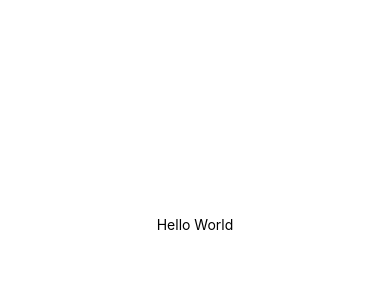
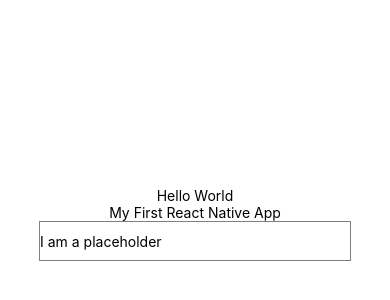
Before and after one commit to Rasujon3/HelloWorld, a React Native app: screen / in a window 390 px wide. Shown: the part 198-498 px from the top of the page. Built offline with nearby package versions, Linux system fonts and the light colour scheme.

Commit message:
Text & input text component
Module 2 - video : 1

```diff
--- a/App.js
+++ b/App.js
@@ -1,11 +1,19 @@
 import { StatusBar } from 'expo-status-bar';
 import React from 'react';
-import { StyleSheet, Text, View } from 'react-native';
+import { StyleSheet, Text, View, TextInput } from 'react-native';
 
 export default function App() {
+  const handleInputChange=text => {
+    alert(text);
+  }
   return (
     <View style={styles.container}>
       <Text>Hello World</Text>
+      <Text>My First React Native App</Text>
+      <TextInput style={{height: 40, borderColor: 'gray', borderWidth: 1,width: '80%'}}
+        placeholder="I am a placeholder"
+        onChangeText={text=>handleInputChange(text)}
+      />
       <StatusBar style="auto" />
     </View>
   );
```
